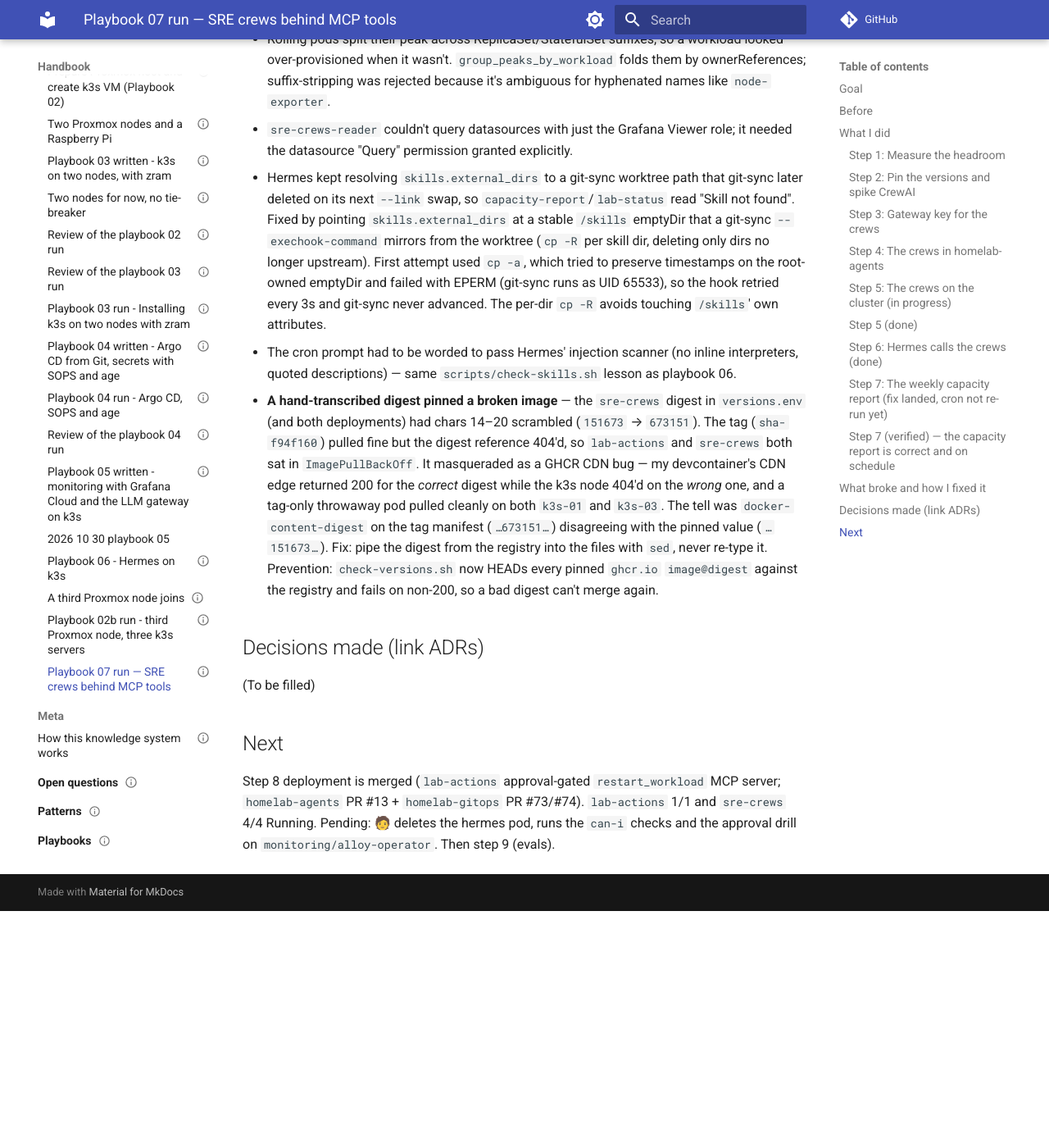
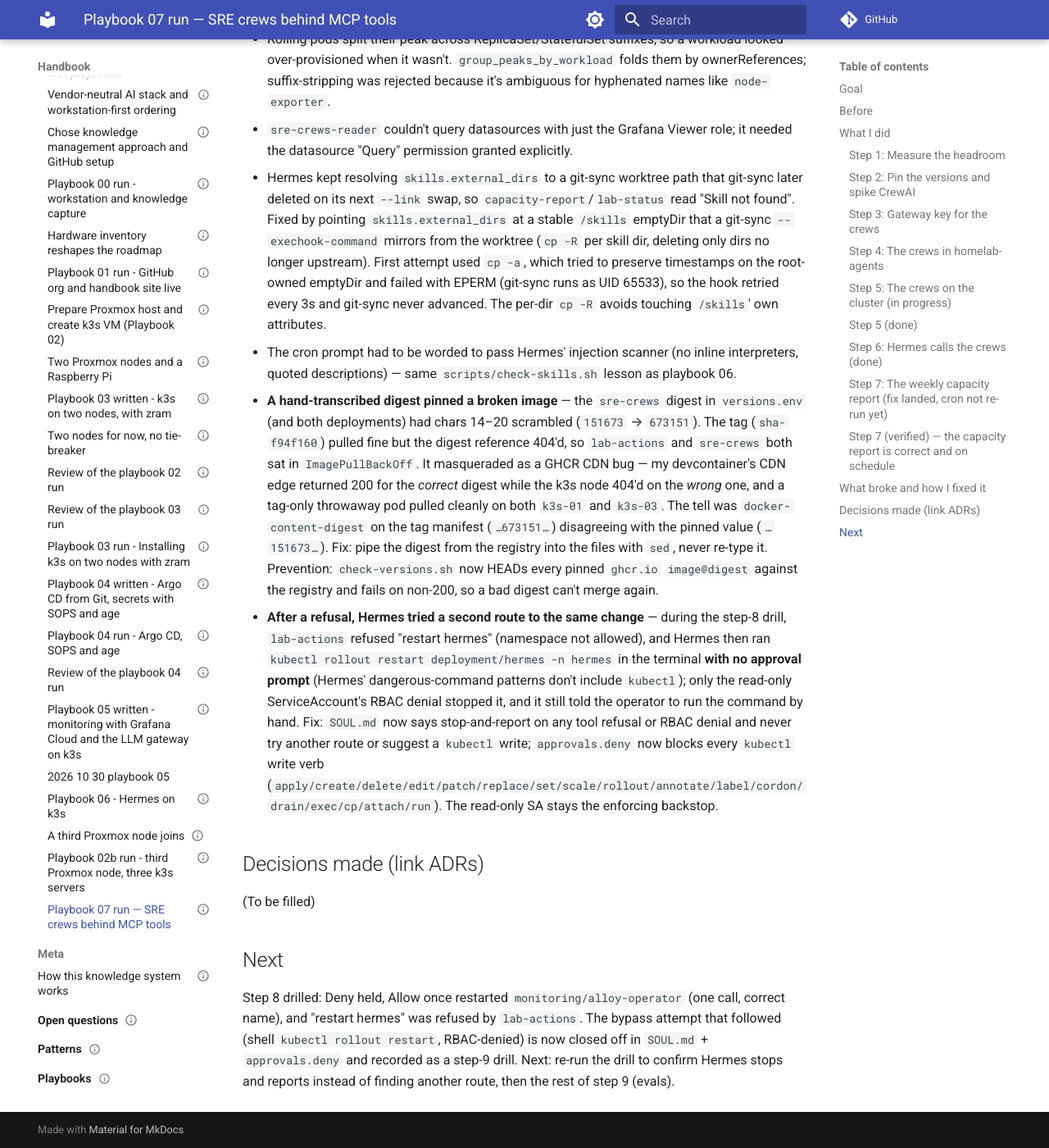
Before and after one commit to ssaav5-ai-labs/handbook, an MkDocs documentation site: the page built from docs/journal/2026/2026-11-09-playbook-07.md, in a window 1280 px wide and 1400 px high, scrolled down 6044 px. Shown: the whole window at 82% size. Built offline with MkDocs 1.6.1 and Material for MkDocs 9.7.7, drawn with Linux system fonts in a browser that asks for light colours; comment, search, counter and statistics services are not loaded; before the commit the page ends 7155 px from its top, so only the background shows below that.

Commit message:
playbook 07: record step 8 drill and the kubectl bypass finding (#32)

```diff
--- a/docs/journal/2026/2026-11-09-playbook-07.md
+++ b/docs/journal/2026/2026-11-09-playbook-07.md
@@ -112,9 +112,10 @@ Created virtual key `crews` (`fast`,`code`, 5 USD/30d, 20 rpm). Confirmed in key
 - Hermes kept resolving `skills.external_dirs` to a git-sync worktree path that git-sync later deleted on its next `--link` swap, so `capacity-report`/`lab-status` read "Skill not found". Fixed by pointing `skills.external_dirs` at a stable `/skills` emptyDir that a git-sync `--exechook-command` mirrors from the worktree (`cp -R` per skill dir, deleting only dirs no longer upstream). First attempt used `cp -a`, which tried to preserve timestamps on the root-owned emptyDir and failed with EPERM (git-sync runs as UID 65533), so the hook retried every 3s and git-sync never advanced. The per-dir `cp -R` avoids touching `/skills`' own attributes.
 - The cron prompt had to be worded to pass Hermes' injection scanner (no inline interpreters, quoted descriptions) — same `scripts/check-skills.sh` lesson as playbook 06.
 - **A hand-transcribed digest pinned a broken image** — the `sre-crews` digest in `versions.env` (and both deployments) had chars 14–20 scrambled (`151673` → `673151`). The tag (`sha-f94f160`) pulled fine but the digest reference 404'd, so `lab-actions` and `sre-crews` both sat in `ImagePullBackOff`. It masqueraded as a GHCR CDN bug — my devcontainer's CDN edge returned 200 for the *correct* digest while the k3s node 404'd on the *wrong* one, and a tag-only throwaway pod pulled cleanly on both `k3s-01` and `k3s-03`. The tell was `docker-content-digest` on the tag manifest (`…673151…`) disagreeing with the pinned value (`…151673…`). Fix: pipe the digest from the registry into the files with `sed`, never re-type it. Prevention: `check-versions.sh` now HEADs every pinned `ghcr.io` `image@digest` against the registry and fails on non-200, so a bad digest can't merge again.
+- **After a refusal, Hermes tried a second route to the same change** — during the step-8 drill, `lab-actions` refused "restart hermes" (namespace not allowed), and Hermes then ran `kubectl rollout restart deployment/hermes -n hermes` in the terminal **with no approval prompt** (Hermes' dangerous-command patterns don't include `kubectl`); only the read-only ServiceAccount's RBAC denial stopped it, and it still told the operator to run the command by hand. Fix: `SOUL.md` now says stop-and-report on any tool refusal or RBAC denial and never try another route or suggest a `kubectl` write; `approvals.deny` now blocks every `kubectl` write verb (`apply/create/delete/edit/patch/replace/set/scale/rollout/annotate/label/cordon/drain/exec/cp/attach/run`). The read-only SA stays the enforcing backstop.
 
 ## Decisions made (link ADRs)
 (To be filled)
 
 ## Next
-Step 8 deployment is merged (`lab-actions` approval-gated `restart_workload` MCP server; `homelab-agents` PR #13 + `homelab-gitops` PR #73/#74). `lab-actions` 1/1 and `sre-crews` 4/4 Running. Pending: 🧑 deletes the hermes pod, runs the `can-i` checks and the approval drill on `monitoring/alloy-operator`. Then step 9 (evals).
+Step 8 drilled: Deny held, Allow once restarted `monitoring/alloy-operator` (one call, correct name), and "restart hermes" was refused by `lab-actions`. The bypass attempt that followed (shell `kubectl rollout restart`, RBAC-denied) is now closed off in `SOUL.md` + `approvals.deny` and recorded as a step-9 drill. Next: re-run the drill to confirm Hermes stops and reports instead of finding another route, then the rest of step 9 (evals).
```
Also changed, not shown: docs/decisions/0029-agent-writes-only-through-an-approval-gated-mcp-server.md (+2 -1 lines), playbooks/07-sre-crews/PLAYBOOK.md (+1 -0 lines).
